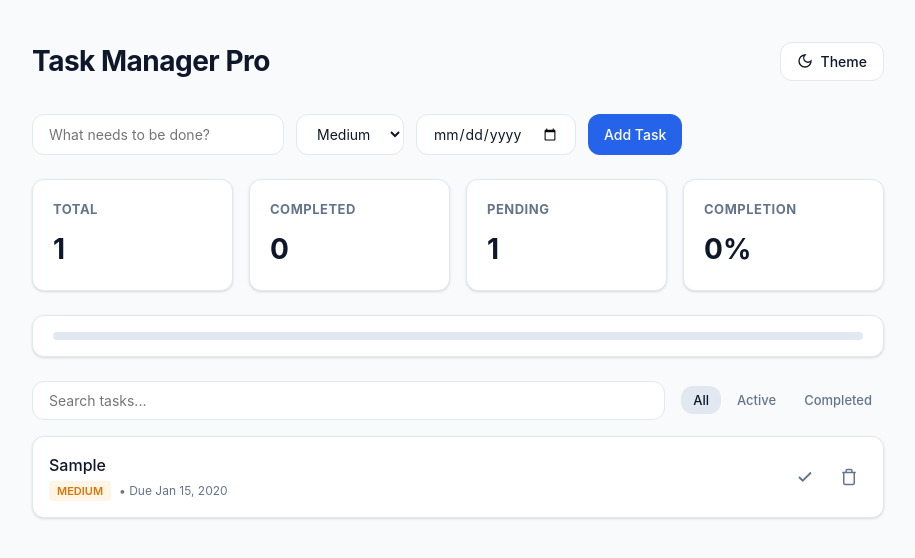
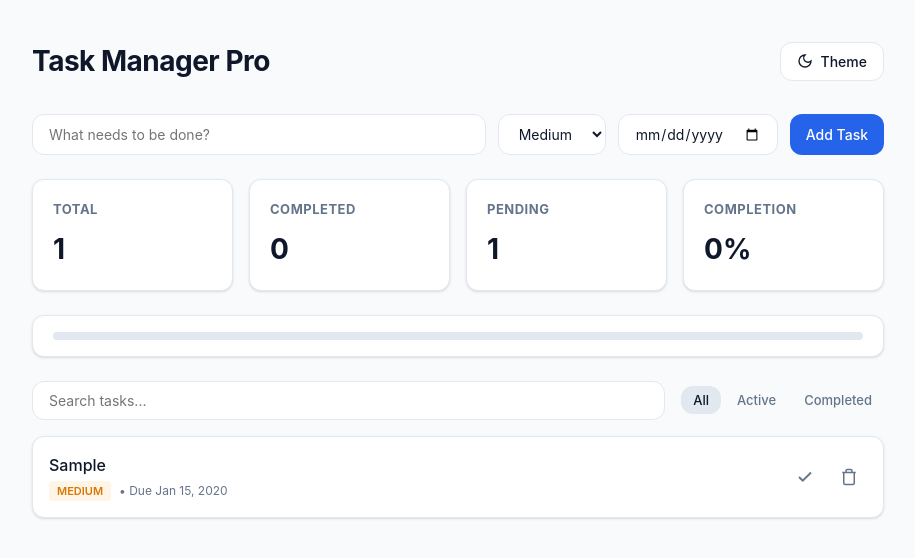
Before and after one commit to thanossala/web-task-manager, a plain HTML site: page index.html in a window 1280 px wide. Both pictures are taken after typing "Sample", "2020-01-15" into the empty fields and a click on the button "Add Task". Shown: the whole page, without its empty margins (182-1097 px from the left). Drawn offline with Linux system fonts and the light colour scheme.

Commit message:
Update index.html

```diff
--- a/index.html
+++ b/index.html
@@ -83,7 +83,7 @@
       box-shadow: 0 0 0 3px rgba(37, 99, 235, 0.15);
     }
 
-    input#title { flex: 2; min-width: 200px; }
+    input#titleInput { flex: 2; min-width: 200px; }
 
     button {
       font-weight: 500;
@@ -354,6 +354,20 @@
     });
   });
 
+  // Event Delegation for Task Actions (Fixes the ID precision bug)
+  taskList.addEventListener('click', (e) => {
+    const button = e.target.closest('button');
+    if (!button) return;
+
+    const taskId = parseInt(button.getAttribute('data-id'), 10);
+
+    if (button.classList.contains('btn-done')) {
+      toggleTask(taskId);
+    } else if (button.classList.contains('btn-del')) {
+      deleteTask(taskId);
+    }
+  });
+
   // Actions
   function save() {
     localStorage.setItem('tasks_pro', JSON.stringify(tasks));
@@ -364,7 +378,7 @@
     if (!text) return;
 
     tasks.unshift({
-      id: Date.now(),
+      id: Date.now(), // Safe to keep now with event delegation strings
       title: text,
       priority: priorityInput.value,
       due: dueInput.value,
@@ -394,7 +408,9 @@
   // Formatting helpers
   function formatDate(dateStr) {
     if (!dateStr) return '';
-    const date = new Date(dateStr);
+    // Fixing timezone shifting issue common with HTML date input values
+    const parts = dateStr.split('-');
+    const date = new Date(parts[0], parts[1] - 1, parts[2]);
     return date.toLocaleDateString(undefined, { month: 'short', day: 'numeric', year: 'numeric' });
   }
 
@@ -421,10 +437,10 @@
             </div>
           </div>
           <div class="actions">
-            <button class="btn-icon btn-done" onclick="toggleTask(${t.id})" aria-label="Toggle Complete">
+            <button class="btn-icon btn-done" data-id="${t.id}" aria-label="Toggle Complete">
               <svg width="18" height="18" viewBox="0 0 24 24" fill="none" stroke="currentColor" stroke-width="2.5"><polyline points="20 6 9 17 4 12"/></svg>
             </button>
-            <button class="btn-icon btn-del" onclick="deleteTask(${t.id})" aria-label="Delete Task">
+            <button class="btn-icon btn-del" data-id="${t.id}" aria-label="Delete Task">
               <svg width="18" height="18" viewBox="0 0 24 24" fill="none" stroke="currentColor" stroke-width="2"><polyline points="3 6 5 6 21 6"/><path d="M19 6v14a2 2 0 0 1-2 2H7a2 2 0 0 1-2-2V6m3 0V4a2 2 0 0 1 2-2h4a2 2 0 0 1 2 2v2"/></svg>
             </button>
           </div>
```
